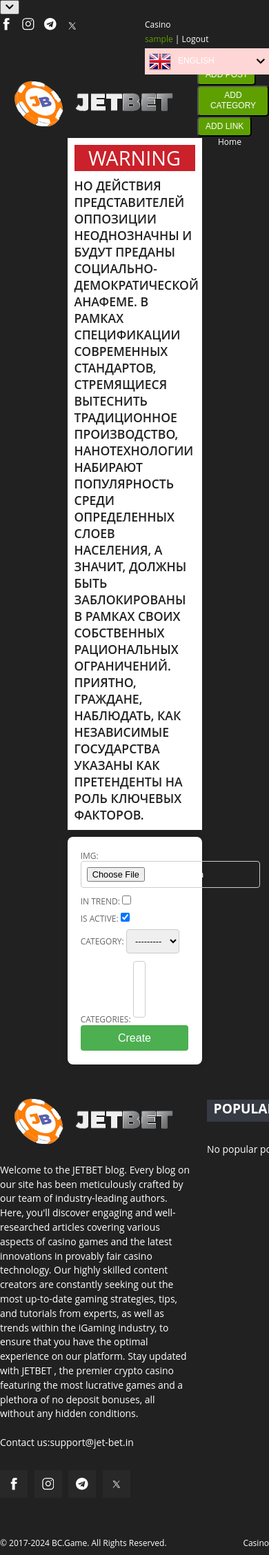
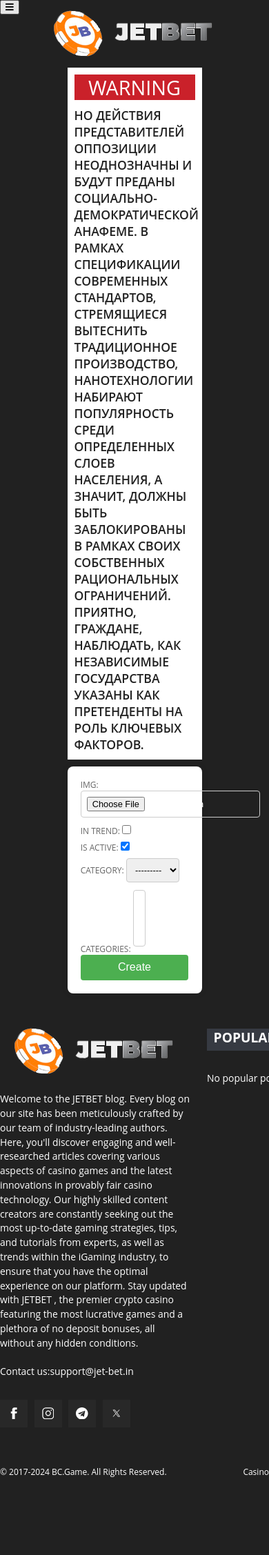
Before and after one commit to Bahtah/jet_bet_blog_re, a Django app: page /en/create/ in a window 390 px wide; the page is wider, and only the part inside the window is pictured. Shown: that part at 69% size. After the commit the page ends 2141 px from the top of that part, so only its background shows below. Run offline with Django 5.2, Linux system fonts and the light colour scheme; the visitor is signed in with stand-in values (Sample User, id 1); data that the repository does not hold is empty; parts of the project's set-up code (start-up, migrations or seed data) failed here and were passed over.

Commit message:
drawer ref

```diff
--- a/src/article/static/css/create.css
+++ b/src/article/static/css/create.css
@@ -1,5 +1,8 @@
 .hint {
-    margin: 0 auto;
+    margin: 0 auto 10px;
+    width: 50%;
+    background-color: var(--white);
+    padding: 10px;
 }
 
 .hint_warning {
@@ -16,7 +19,7 @@
     line-height: 1.5rem;
 }
 
-/*form create*/
+/*------------------------------form create---------------------------*/
 .add_post_wrap {
     display: flex;
     justify-content: center;
--- a/src/article/static/css/header.css
+++ b/src/article/static/css/header.css
@@ -2,18 +2,18 @@
 @import url(./variables.css);
 @import url(./main.css);
 
-/*drawer--------------------------------------*/
+/*drawer--------------------------------------------------------------------------------------*/
 .drawer {
     height: 100%;
-    width: 0; /* Панель скрыта по умолчанию */
-    position: fixed; /* Позиционирование относительно окна браузера */
-    z-index: 1200; /* Панель будет поверх основного содержимого */
+    width: 0;
+    position: fixed;
+    z-index: 1200;
     top: 0;
     left: 0;
-    background-color: #111; /* Цвет фона панели */
-    overflow-x: hidden; /* Скрываем горизонтальную прокрутку */
-    padding-top: 60px; /* Отступ содержимого панели сверху */
-    transition: 0.5s; /* Плавное открытие/закрытие */
+    background-color: #111;
+    overflow-x: hidden;
+    padding-top: 60px;
+    transition: 0.5s;
 }
 
 .drawer p {
@@ -24,15 +24,27 @@
 #openDrawerBtn {
     display: none;
 }
-
-@media (max-width:767px) {
+/*-----------------------------------------------media--------------------------------------*/
+@media (max-width: 767px) {
     #openDrawerBtn {
         display: block;
+        position: fixed;
+        top: 0;
+        left: 0;
+        z-index: 1200;
+    }
+
+    .header_sos-links,
+    .right,
+     header .header_nav {
+        display: none;
+    }
+    header .logo {
+        margin: 0 auto;
     }
 }
 
-
-/*header------------------------------------*/
+/*-----------------------------------------------header------------------------------------*/
 .header_hat {
     /*height: 2rem;*/
     display: flex;
--- a/src/article/static/css/main.css
+++ b/src/article/static/css/main.css
@@ -76,3 +76,8 @@ a{
 a:hover {
     color: var(--brilliant-green-5e);
 }
+
+/*Временное отключение FriendlyLink*/
+.detal-links {
+    display: none;
+}
--- a/src/article/templates/article/post/create_post.html
+++ b/src/article/templates/article/post/create_post.html
@@ -4,8 +4,7 @@
 
 {% block content %}
 
-    <div class="hint" style="margin-bottom: 10px; width: 50%; background-color: #fff; padding: 10px;">
-
+    <div class="hint">
         <p class="hint_warning">Warning</p>
         <p class="hint_text">Но действия представителей оппозиции неоднозначны и будут преданы социально-демократической анафеме. В рамках
             спецификации современных стандартов, стремящиеся вытеснить традиционное производство, нанотехнологии
--- a/src/article/templates/article/post/includes/footer.html
+++ b/src/article/templates/article/post/includes/footer.html
@@ -152,7 +152,7 @@
 
                 <div>
                     <div class="footer-links-logotipe">
-                        <img src="{% static 'images/sigma.webp' %}" alt="sigma logo">
+                        <a href="https://blog.bc.game" target="_blank"><img src="{% static 'images/sigma.webp' %}" alt="sigma logo"></a>
                     </div>
                 </div>
 
--- a/src/article/templates/article/post/includes/header.html
+++ b/src/article/templates/article/post/includes/header.html
@@ -2,7 +2,7 @@
 {% load i18n %}
 
 
-<button id="openDrawerBtn"><i class="fas fa-chevron-down"></i></button>
+<button id="openDrawerBtn"><i class="fas fa-bars"></i></button>
 <div id="drawer" class="drawer">
     <button id="closeDrawerBtn">Закрыть</button>
     <p>Содержимое выдвижной панели</p>
@@ -146,14 +146,14 @@
 
         <div class="header">
 
+            {#            <div class="logo">#}
             <div class="logo">
-                <div class="logo">
-                    <a href="{% url 'article:post_list' %}">
-                        <img src="{% static 'images/logo.png' %}" alt="logo">
-                    </a>
-                </div>
+                <a href="{% url 'article:post_list' %}">
+                    <img src="{% static 'images/logo.png' %}" alt="logo">
+                </a>
+            </div>
 
-            </div>
+            {#            </div>#}
 
             <div class="header_nav">
                 <nav>
--- a/src/article/templates/article/post/post_tags.html
+++ b/src/article/templates/article/post/post_tags.html
@@ -39,7 +39,9 @@
                     </div>
                 </div>
             {% endfor %}
+        {% if posts %}
             {% include "article/post/includes/pagination.html" with page=posts %}
+        {% endif %}
         </div>
 
         <div class="detal-links">
```
Also changed, not shown: src/article/static/css/index.css (+0 -27 lines), src/article/templates/article/post/update_post.html (+11 -1 lines).
